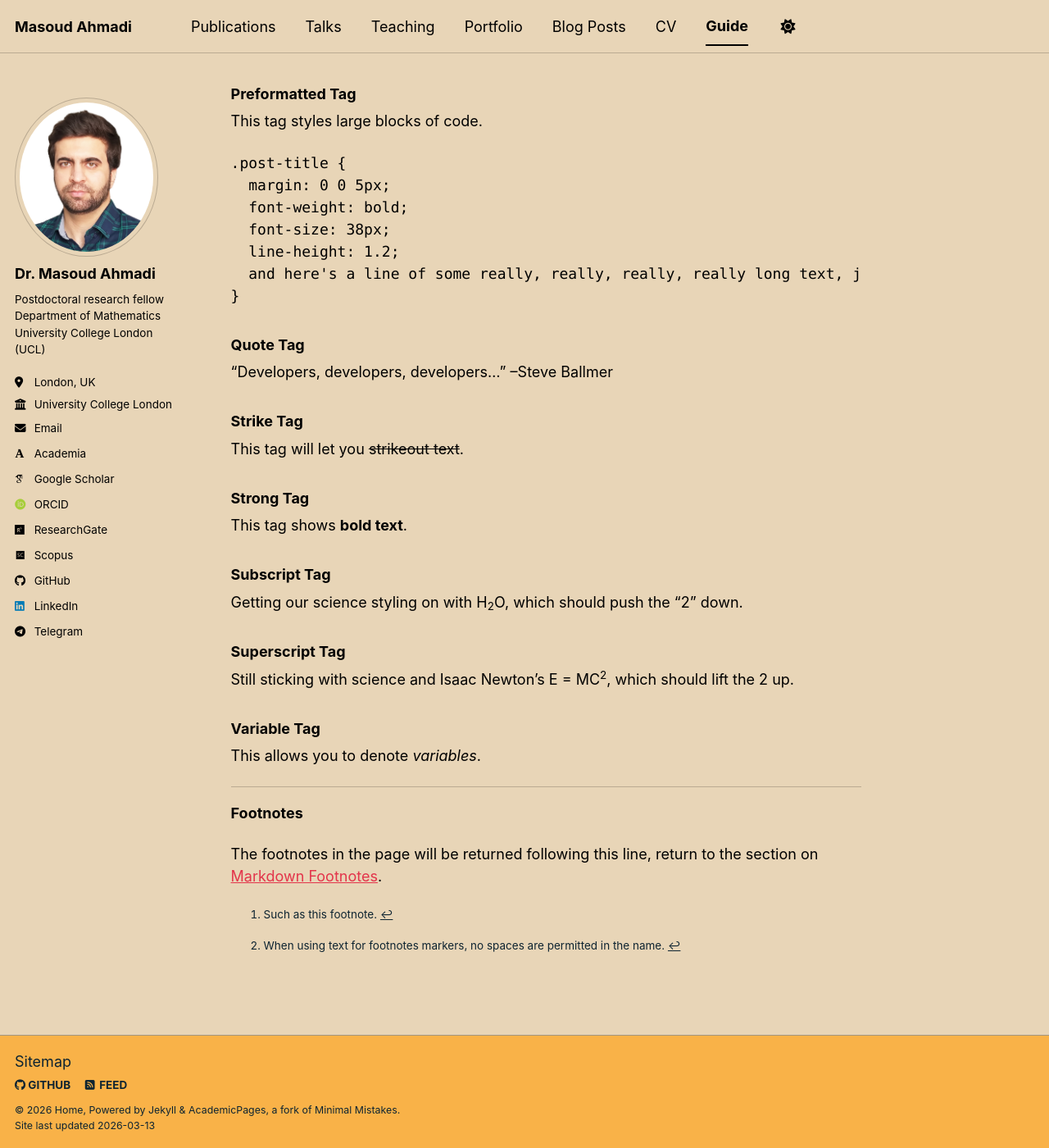
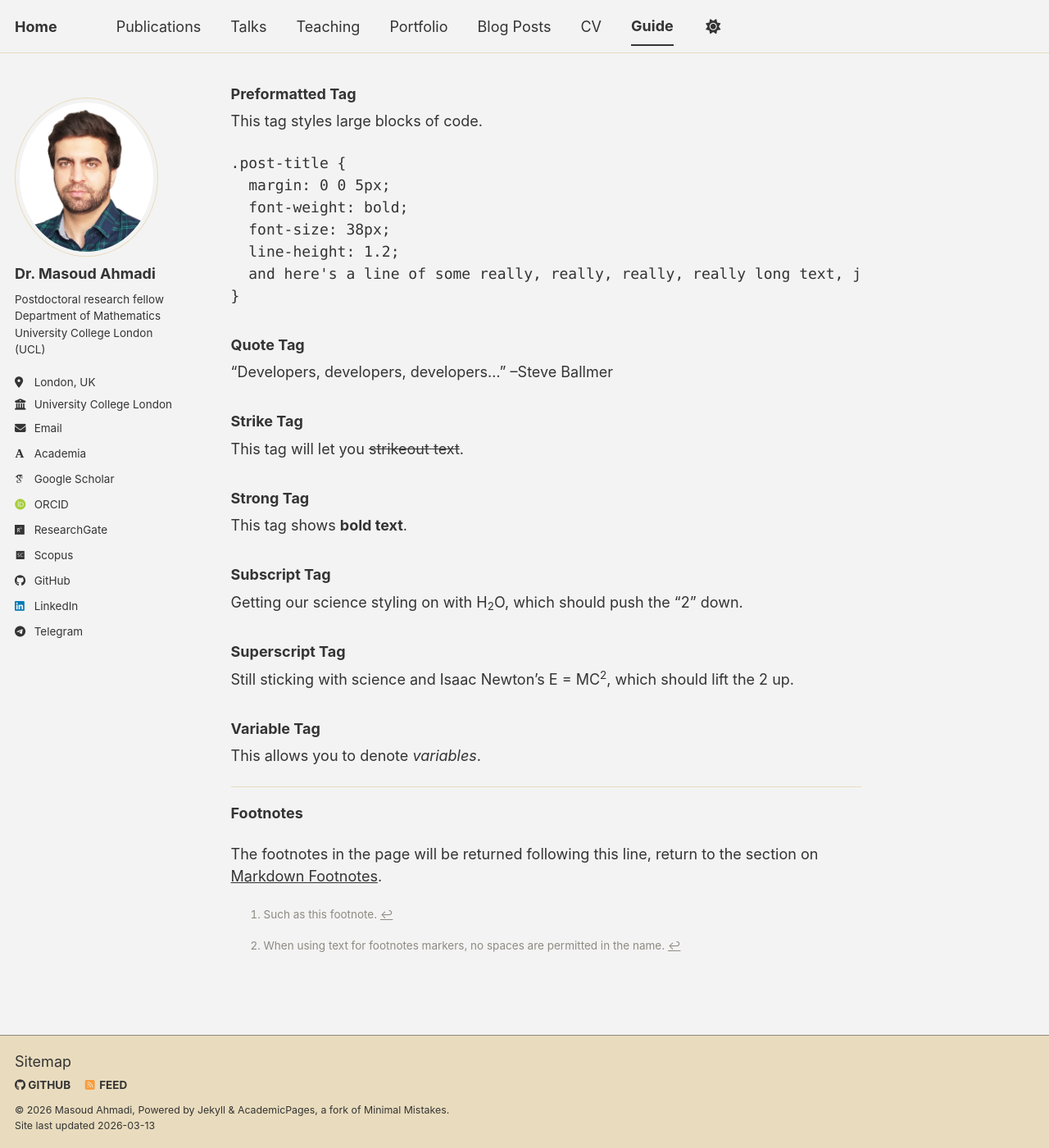
Before and after one commit to Masoud16ahm/Masoud16ahm.github.io, a Jekyll site: the page built from _pages/markdown.md, in a window 1280 px wide and 1400 px high, scrolled down 10924 px. Shown: the whole window at 82% size. Built offline with Jekyll 4.4.1, drawn with Linux system fonts in a browser that asks for light colours; emoji names are drawn with the system emoji font; some web fonts are replaced; a script bundle is joined from its source files by our own code; library files that are not in the unit come from our copies; some of the changed lines change nothing that is shown.

Commit message:
Update site theme and title in config

```diff
--- a/_config.yml
+++ b/_config.yml
@@ -8,10 +8,10 @@
 
 # Basic Site Settings
 locale                   : "en-UK"
-site_theme               : "sunrise" # The available themes options are "default", "air", "sunrise", "mint", "dirt" and "contrast"
-title                    : "Masoud Ahmadi"
+site_theme               : "dirt" # The available themes options are "default", "air", "sunrise", "mint", "dirt" and "contrast"
+title                    : "Home"
 title_separator          : "-"
-name                     : &name "Home"
+name                     : &name "Masoud Ahmadi"
 description              : &description "Masoud Ahmadi's personal website"   # Update this with a general description of your site, this is the default if not overridden by a page
 url                      : https://masoud16ahm.github.io # The base hostname & protocol for your site e.g. "https://[your GitHub username].github.io",
                                                            # or if you already have some other page hosted on Github then use "https://[your GitHub username].github.io/[Your Repo Name]"
```
